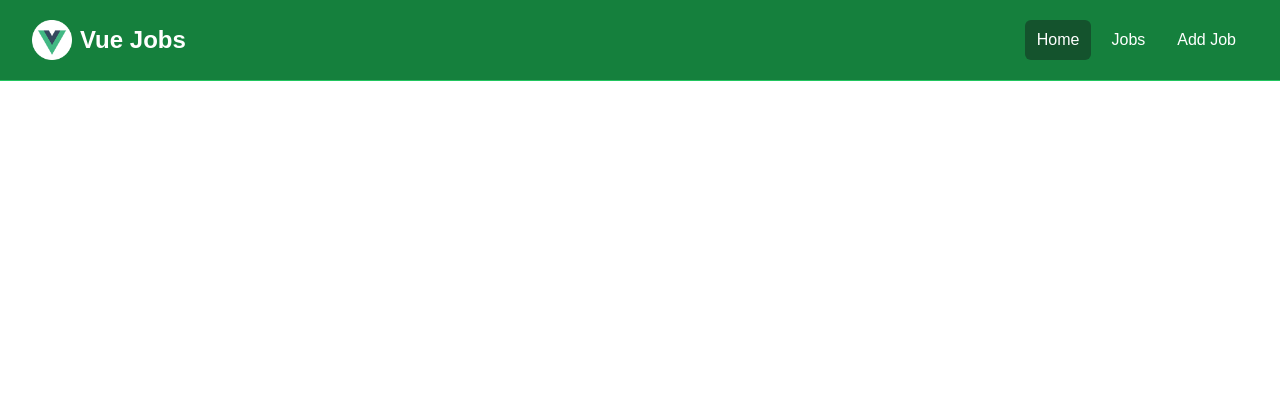
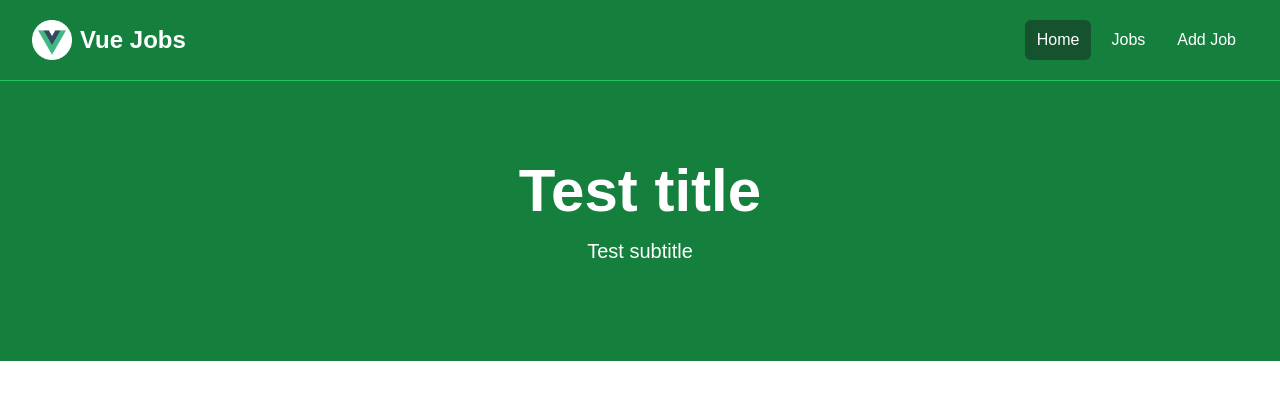
Before and after one commit to SempaiDarcy/vue-jobs, a Vue app: page / in a window 1280 px wide. Shown: the top 400 px of the page. Built offline with nearby package versions, Linux system fonts and the light colour scheme.

Commit message:
feat: add Hero.vue

```diff
--- a/src/App.vue
+++ b/src/App.vue
@@ -1,7 +1,8 @@
 <script setup>
-import Navbar from "@/components/Navbar.vue";
+import Navbar from "@/components/Navbar/Navbar.vue";
+import Hero from "@/components/Hero/Hero.vue";
 </script>
 <template>
   <Navbar/>
-
+  <Hero title="Test title" subTitle="Test subtitle"/>
 </template>
--- /dev/null
+++ b/src/components/Hero/Hero.vue
@@ -0,0 +1,32 @@
+<script setup>
+import {defineProps} from 'vue'
+
+defineProps({
+  title: {
+    type: String,
+    default: 'Become a Vue Dev'
+  },
+  subTitle: {
+    type: String,
+    default: 'Find the Vue job that fits your skills and needs'
+  }
+})
+</script>
+<template>
+  <section class="bg-green-700 py-20 mb-4">
+    <div
+        class="max-w-7xl mx-auto px-4 sm:px-6 lg:px-8 flex flex-col items-center"
+    >
+      <div class="text-center">
+        <h1
+            class="text-4xl font-extrabold text-white sm:text-5xl md:text-6xl"
+        >
+          {{ title }}
+        </h1>
+        <p class="my-4 text-xl text-white">
+          {{ subTitle}}
+        </p>
+      </div>
+    </div>
+  </section>
+</template>
--- a/src/components/Navbar.vue
+++ b/src/components/Navbar/Navbar.vue
@@ -9,7 +9,7 @@ import logo from '@/assets/images/logo.png'
             class="flex flex-1 items-center justify-center md:items-stretch md:justify-start"
         >
           <!-- Logo -->
-          <a class="flex flex-shrink-0 items-center mr-4" href="index.html">
+          <a class="flex flex-shrink-0 items-center mr-4" href="../../../index.html">
             <img class="h-10 w-auto" v-bind:src="logo" alt="Vue Jobs"/>
             <span class="hidden md:block text-white text-2xl font-bold ml-2">
               Vue Jobs
@@ -19,7 +19,7 @@ import logo from '@/assets/images/logo.png'
           <div class="md:ml-auto">
             <div class="flex space-x-2">
               <a
-                  href="index.html"
+                  href="../../../index.html"
                   class="text-white bg-green-900 hover:bg-gray-900 hover:text-white rounded-md px-3 py-2"
               >Home</a
               >
```
